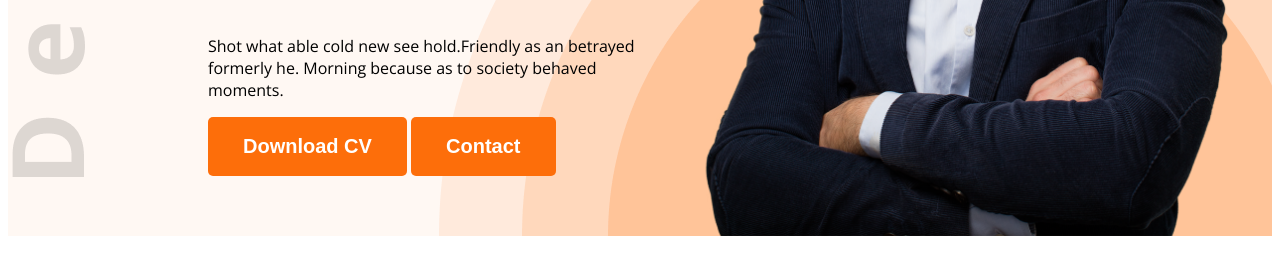
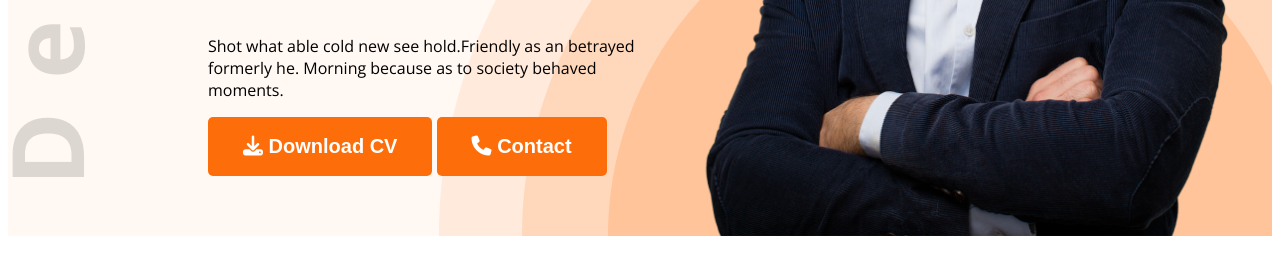
Before and after one commit to rummansaaqeb/web-dev-portfolio, a plain HTML site: page index.html in a window 1280 px wide. Shown: the part 594-868 px from the top of the page. Drawn offline with nearby package versions, Linux system fonts and the light colour scheme.

Commit message:
added font aswesome icons

```diff
--- a/index.html
+++ b/index.html
@@ -10,6 +10,7 @@
     <link href="https://fonts.googleapis.com/css2?family=Open+Sans:ital,wght@0,300..800;1,300..800&display=swap"
         rel="stylesheet">
     <link rel="stylesheet" href="Styles/portfolio.css">
+    <script src="https://kit.fontawesome.com/21521de5f6.js" crossorigin="anonymous"></script>
 </head>
 
 <body class="open-sans-normal">
@@ -30,8 +31,8 @@
                     Shot what able cold new see hold.Friendly as an betrayed formerly he. Morning because as to society
                     behaved moments.
                 </p>
-                <button class="btn-primary">Download CV</button>
-                <button class="btn-primary">Contact</button>
+                <button class="btn-primary"><i class="fa-solid fa-download"></i> Download CV</button>
+                <button class="btn-primary"><i class="fa-solid fa-phone"></i> Contact</button>
             </div>
             <img class="banner-profile-pic" src="images/hardy.png" alt="">
         </div>
```
